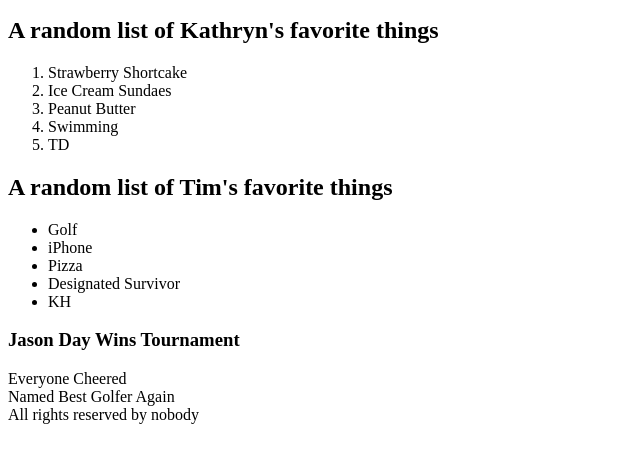
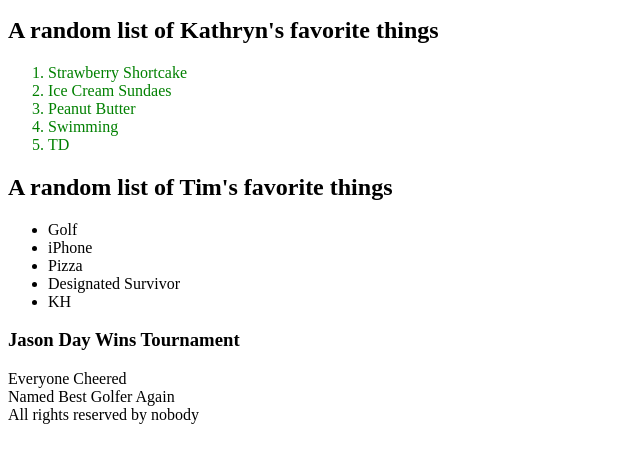
Before and after one commit to hein0325/hein0325.github.io, a plain HTML site: page Index.html in a window 1280 px wide. Shown: the part 137-600 px from the top of the page, without its empty margins (0-640 px from the left). Drawn offline with Linux system fonts and the light colour scheme.

Commit message:
Update styles.css

```diff
--- a/styles.css
+++ b/styles.css
@@ -2,3 +2,7 @@
   color: purple;
   font-style: italic;
 }
+
+ol {
+   color: green;
+}
```
